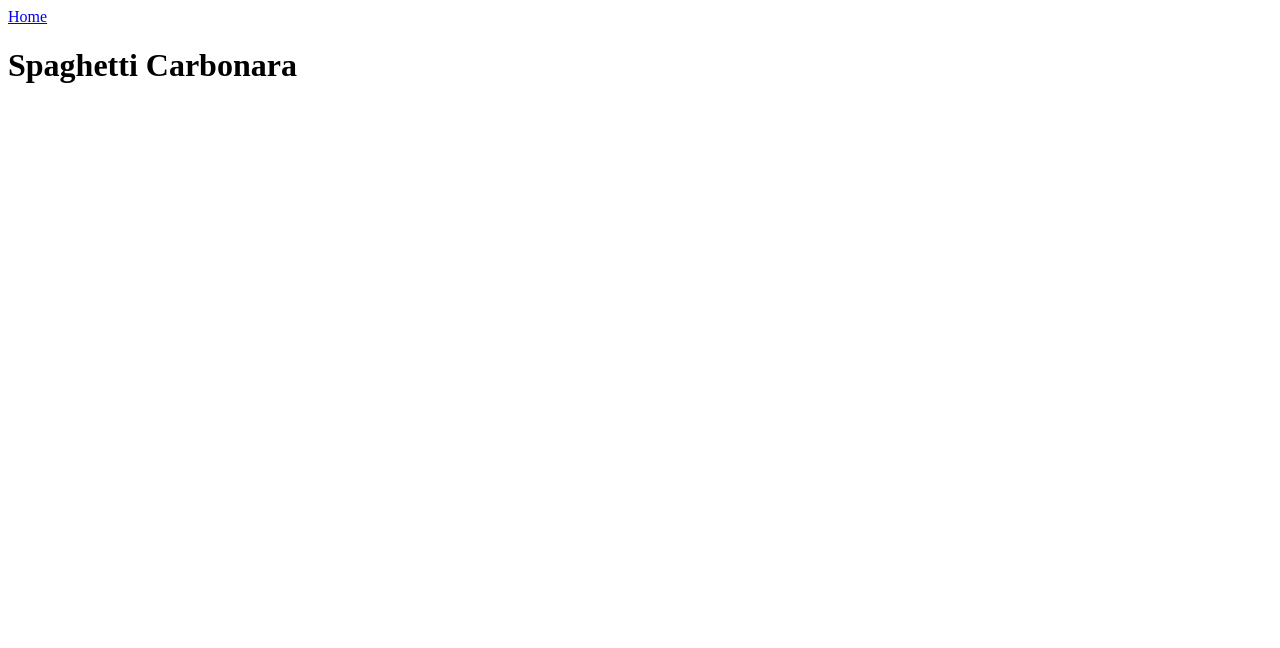
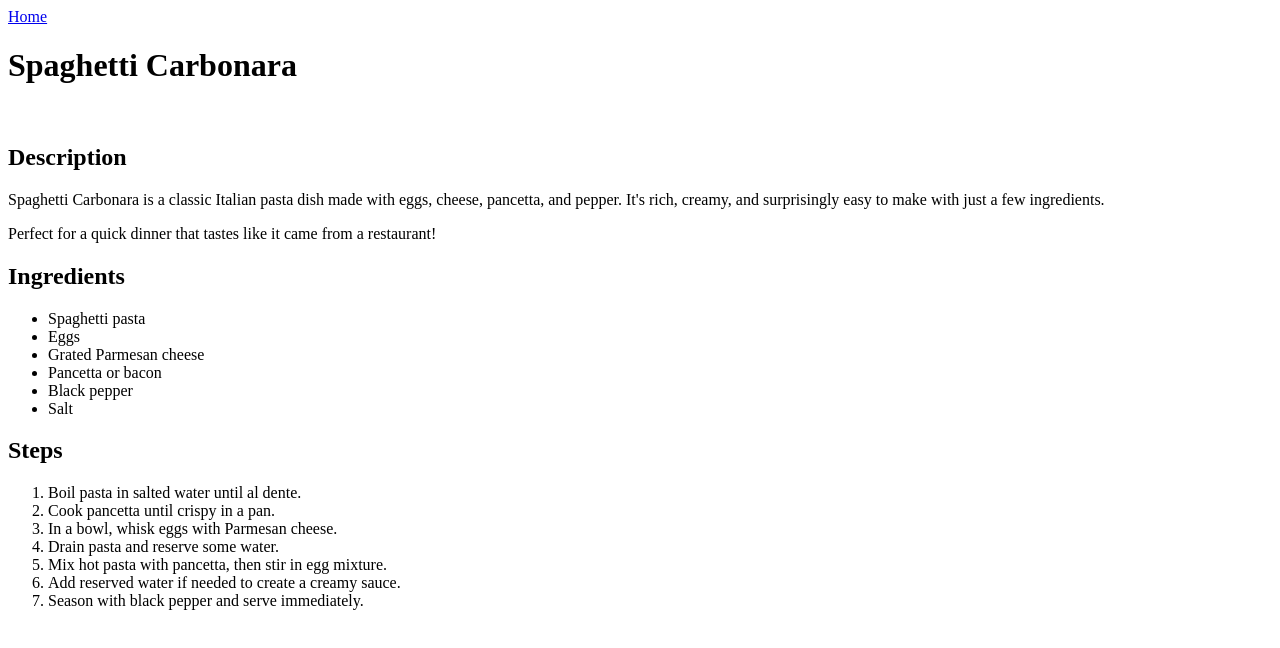
Before and after one commit to Mr-Bismark/odin-recipes, a plain HTML site: page recipes/spaghetti-carbonara.html in a window 1280 px wide. Drawn offline with Linux system fonts and the light colour scheme.

Commit message:
feat(recipes): Add full content to spaghetti-carbonara.html

```diff
--- a/recipes/spaghetti-carbonara.html
+++ b/recipes/spaghetti-carbonara.html
@@ -7,5 +7,31 @@
 <body>
     <a href="../index.html" target="_blank" rel="noopener noreferrer">Home</a>
     <h1>Spaghetti Carbonara</h1>
+    <img src="" alt="" width="">
+
+    <h2>Description</h2>
+    <p>Spaghetti Carbonara is a classic Italian pasta dish made with eggs, cheese, pancetta, and pepper. It's rich, creamy, and surprisingly easy to make with just a few ingredients.</p>
+    <p>Perfect for a quick dinner that tastes like it came from a restaurant!</p>
+
+    <h2>Ingredients</h2>
+    <ul>
+        <li>Spaghetti pasta</li>
+        <li>Eggs</li>
+        <li>Grated Parmesan cheese</li>
+        <li>Pancetta or bacon</li>
+        <li>Black pepper</li>
+        <li>Salt</li>
+    </ul>
+
+    <h2>Steps</h2>
+    <ol>
+        <li>Boil pasta in salted water until al dente.</li>
+        <li>Cook pancetta until crispy in a pan.</li>
+        <li>In a bowl, whisk eggs with Parmesan cheese.</li>
+        <li>Drain pasta and reserve some water.</li>
+        <li>Mix hot pasta with pancetta, then stir in egg mixture.</li>
+        <li>Add reserved water if needed to create a creamy sauce.</li>
+        <li>Season with black pepper and serve immediately.</li>
+    </ol>
 </body>
 </html>
```
